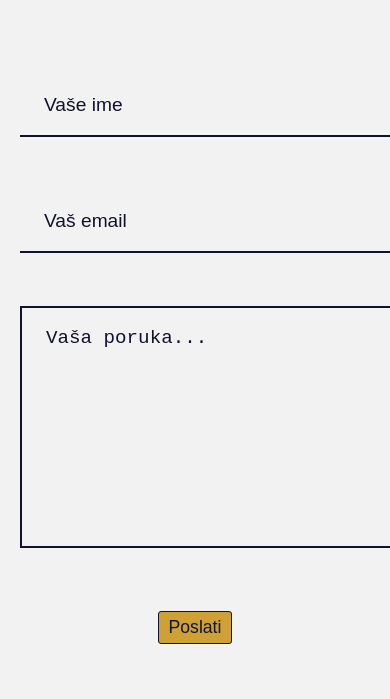
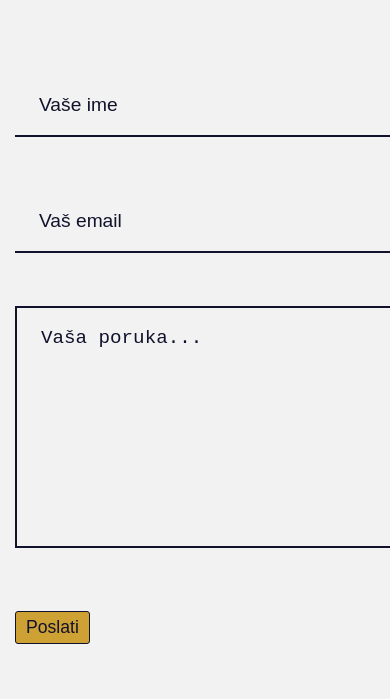
Before and after one commit to empliks/LT-final-v3, a plain HTML site: page contact.html in a window 390 px wide. Shown: the part 878-1577 px from the top of the page. Drawn offline with Linux system fonts and the light colour scheme.

Commit message:
media-queries.css

```diff
--- a/styles/media-queries.css
+++ b/styles/media-queries.css
@@ -68,7 +68,7 @@
 
     .page-container {
         display: flex;
-        justify-content: center;
+        justify-content: left;
     }
 
     .page-container > .contact-grid-wrapper {
@@ -94,7 +94,7 @@
 
     .form >.centered-btn-wrapper {
         display: flex;
-        justify-content: center;
+        justify-content: left;
     }
 
     /* company page */
```
